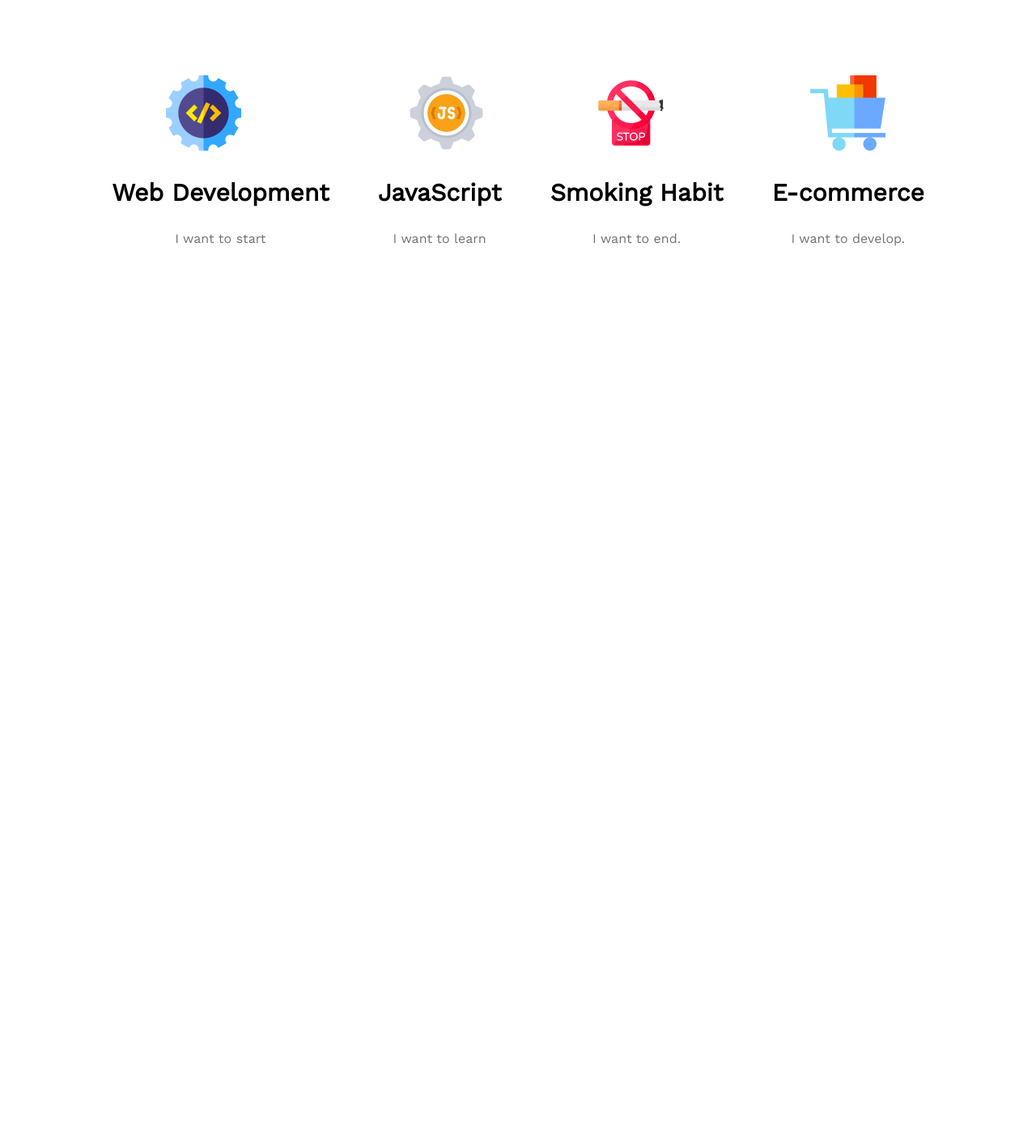
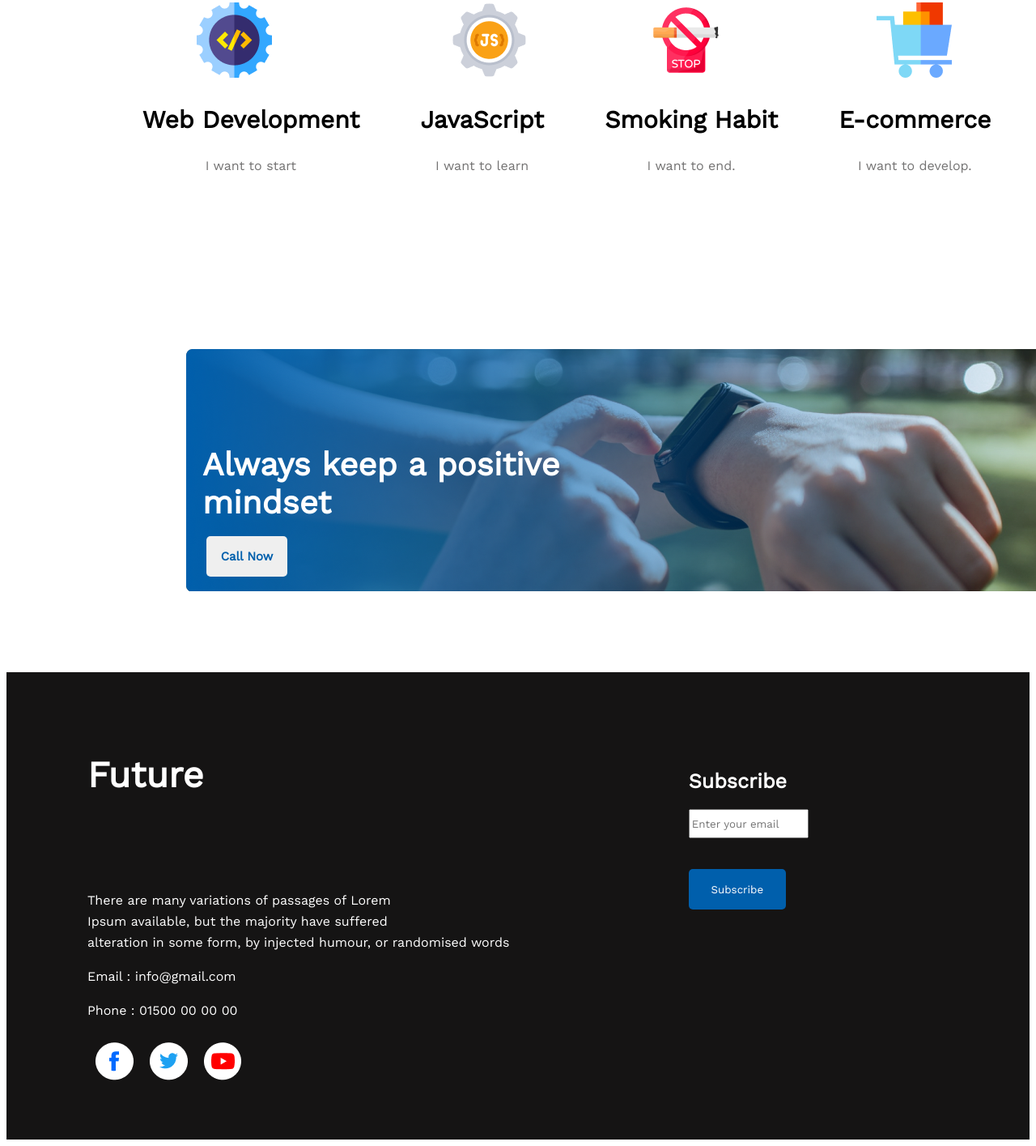
Before and after one commit to saleheen22/Assignment-1, a plain HTML site: page index.html in a window 1280 px wide. Shown: the part 2403-3818 px from the top of the page at 81% size. Before the commit the page ends 2831 px from the top, so only its background shows below. Drawn offline with nearby package versions, Linux system fonts and the light colour scheme.

Commit message:
final commit

```diff
--- a/index.html
+++ b/index.html
@@ -81,8 +81,57 @@
 
             </div>
         </section>
+        <section class="keep-positive">
+          <div class="keep-positive-text">
+            Always keep a positive
+            <br> mindset
+          </div>
+          <button class="keep-positive-btn">Call Now</button>
+        </section>
 
     </main>
+    <footer class="footer">
+        <div class="future">
+            <div class="future-title">
+                Future
+            </div>
+                <div class="future-description">
+                <p>There are many variations of passages of Lorem <br> Ipsum available, but the majority have suffered <br>   alteration in some form, by injected humour, or randomised words</p>
+
+                <p>Email : info@gmail.com</p>
+                <p>Phone : 01500 00 00 00</p>
+                <div class="future-icons-block">
+              <div class="future-icons">
+                <img src="./images/icons/fb.png" alt="">
+              </div>
+              <div class="future-icons"><img src="./images/icons/twitter.png" alt=""></div>
+              <div class="future-icons"><img src="./images/icons/youtube.png" alt=""></div>
+        </div>
+    </div>
+</div>
+            <div class="subscribe">
+                <div class="subscribe-title">
+                    Subscribe
+                </div>
+                <form action="" >
+                    <input type="text" class="email" name="email" placeholder="Enter your email">
+                    <br>
+                    <br>
+                    <br>
+
+                </form>
+                <button class="subscribe-btn">
+                    <div class="text">Subscribe</div>
+                </button>
+
+
+
+
+            </div>
+
+
+    </footer>
+
 
 </body>
 </html>
--- a/styles/style.css
+++ b/styles/style.css
@@ -102,7 +102,9 @@
   .plans-details{
     display: flex;
     justify-content: space-around;
-    padding: 100px 100px;
+    padding: 10px 10px 200px 130px;
+
+
   }
   .plans-info-title{
     font-weight: 700;
@@ -120,3 +122,97 @@
     margin-right: auto;
     width: 50%;
 }
+.keep-positive{
+    position: absolute;
+    background-image: url(../images/gradient1.png), url(../images/watch.png);
+    width: 1140px;
+    height: 300px;
+    left: 230px;
+    right: 230px;
+
+}
+.keep-positive-text{
+    color: #FFFFFF;
+    font-weight: 700;
+    font-size: 40px;
+    line-height: 47px;
+    padding: 120px 20px 10px 20px;
+}
+.keep-positive-btn{
+    margin-left: 25px;
+    margin-top: 8px;
+    width: 100px;
+    height: 50px;
+    border-radius: 5px;
+    border-style: none;
+    text-align: center;
+    color: #005FAC;
+    font-weight: 600;
+    font-size: 15px;
+    line-height: 20px;
+}
+.footer{
+    background: #151414;
+    width: 100%;
+    height: 577px;
+    margin-top: 400px;
+    color: #FFFFFF;
+    display: flex;
+
+
+}
+.future-description{
+    color: #FFFFFF;
+    font-weight: 400;
+    font-size: 16px;
+    line-height: 26px;
+    padding-left: 100px;
+    padding-right: 100px;
+}
+.future{
+    width: 100%;
+}
+.future-title{
+    font-weight: 700;
+    font-size: 45px;
+    line-height: 53px;
+    padding: 100px 100px;
+}
+.future-icons{
+    display: flex;
+    padding: 10px;
+   justify-content: space-around;
+}
+.future-icons-block{
+    display: flex;
+
+}
+.subscribe-title{
+    font-weight: 600;
+    font-size: 25px;
+    line-height: 29px;
+    color: #FFFFFF;
+    padding-top: 100px;
+    padding-right: 200px;
+    padding-bottom: 20px;
+    margin-top: 20px;
+}
+.email{
+width: 140px;
+height: 30px;
+}
+.subscribe-btn{
+
+    border: none;
+    border-radius: 5px;
+    background-color: #005FAC;
+    text-align: center;
+    height: 50px;
+    width: 120px;
+}
+.text{
+    color: #FFFFFF;
+}
+.subscribe{
+    padding-right: 100px;
+}
```
